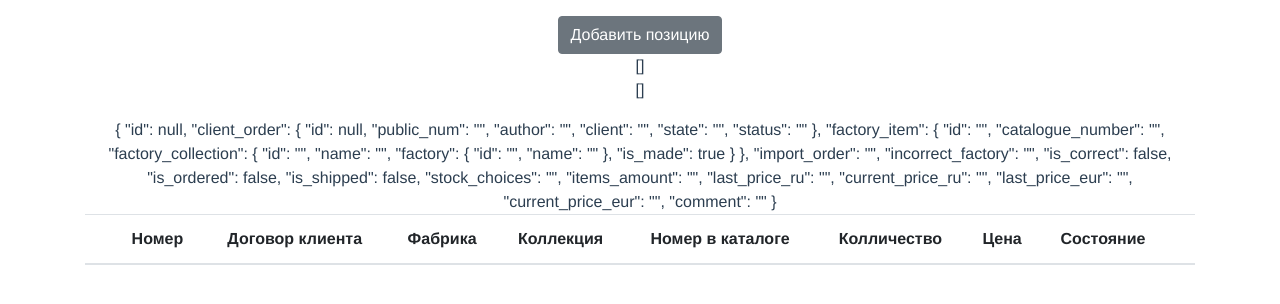
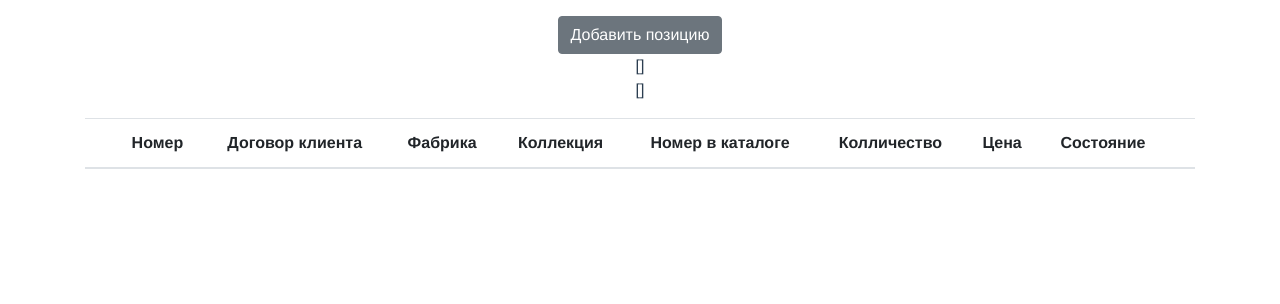
Before and after one commit to murateam/vue_app, a Vue app: page /stockList in a window 1280 px wide. Shown: the top 304 px of the page. Built offline with nearby package versions, Linux system fonts and the light colour scheme.

Commit message:
fix overwidth stockItemsTable in clientOrderModal

```diff
--- a/src/components/singleClientOrderModal.vue
+++ b/src/components/singleClientOrderModal.vue
@@ -176,12 +176,12 @@
                         label="Позиции:"
                         label-class="font-weight-bold pt-0">
                     </b-form-group>
-                <b-card class="mt-2"
+                  <stock-list> </stock-list>
+                <!-- <b-card class="mt-2"
                 bg-variant="light">
                 <b-row>
-                  <stock-list> </stock-list>
                 </b-row>
-                </b-card>
+                </b-card> -->
             </b-container>
     </b-modal>
 </template>
--- a/src/components/stockTable.vue
+++ b/src/components/stockTable.vue
@@ -1,6 +1,7 @@
 <template>
   <b-container>
-    <div>{{currentItem}}</div>
+    <b-row>
+      <b-col>
         <b-table
         responsive
         :fields="fields"
@@ -46,6 +47,8 @@
           <b-button variant="danger" @click="deleteItem(row.item, row.index)">X</b-button>
         </template>
         </b-table>
+      </b-col>
+    </b-row>
   </b-container>
 </template>
 
```
